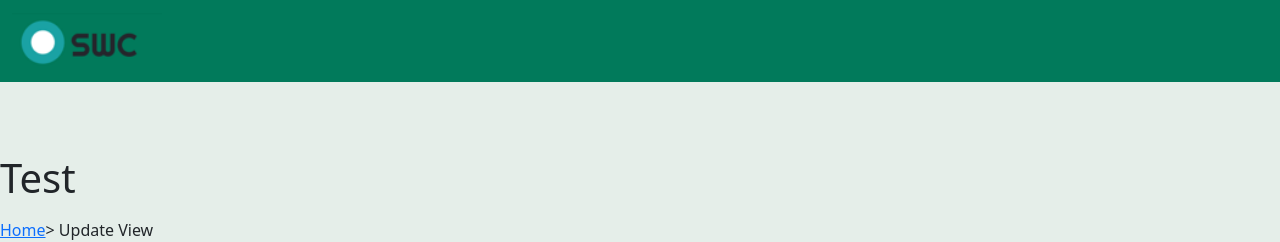
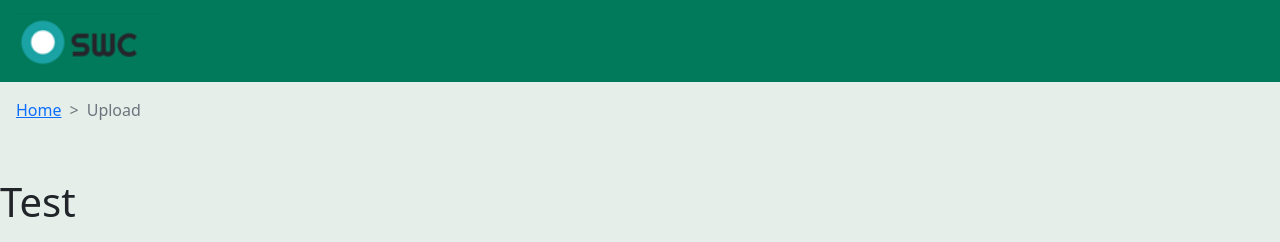
Before and after one commit to mTurner-beepboop/cs30-code-submission, a Django app: page /webapp/add/ in a window 1280 px wide. Shown: the top 242 px of the page. Run offline with Django 3.2, Linux system fonts and the light colour scheme.

Commit message:
Changed breadcrumbs to use bootstrap and incorprated it into base.

```diff
--- a/cs30_webapp/templates/webapp/add.html
+++ b/cs30_webapp/templates/webapp/add.html
@@ -3,6 +3,11 @@
 
 {% block title_block %}
 DBView
+{% endblock %}
+
+{% block navblock %}
+  <li class="breadcrumb-item"><a href="{% url 'webapp:home' %}">Home</a></li>
+  <li class="breadcrumb-item active" aria-current="page">Upload</li>
 {% endblock %}
 
 {% block body_block %}
@@ -14,10 +19,6 @@ DBView
   {% endfor %}
 </ul>
 
-<div class="nav">
-  <a class="nav" href="{% url 'webapp:home' %}"> Home </a>
-  > Update View
-</div>
 <div style='display: grid;  text-align: center; background-color: #E5EEE9'>
 
 
--- a/cs30_webapp/templates/webapp/base.html
+++ b/cs30_webapp/templates/webapp/base.html
@@ -12,7 +12,7 @@
 </head>
 
 
-<nav class="navbar navbar-light site-colour mb-5">
+<nav class="navbar navbar-light site-colour">
   <div class="container-fluid">
     <a class="navbar-brand" href="{% url 'webapp:home' %}">
       <img src="{% static '/images/logo.png' %}" alt="" width="150" >
@@ -24,6 +24,17 @@
     {% endif %}
   </div>
 </nav>
+
+
+<nav class ="p-3" style="--bs-breadcrumb-divider: '>';" aria-label="breadcrumb">
+  <ol class="breadcrumb">
+    {% block navblock %}
+    {% endblock %}
+  </ol>
+</nav>
+
+
+
 <body class="">
   {% block body_block %}
   {% endblock %}
--- a/cs30_webapp/templates/webapp/home.html
+++ b/cs30_webapp/templates/webapp/home.html
@@ -3,6 +3,10 @@
 
 {% block title_block %}
 Home
+{% endblock %}
+
+{% block navblock %}
+  <li class="breadcrumb-item active" aria-current="page"><a href="{% url 'webapp:home' %}">Home</a></li>
 {% endblock %}
 
 {% block body_block %}
@@ -14,7 +18,6 @@ Home
           {% for message in messages %}
             {{ message }}
           {% endfor %}
-
 
           {% if user.is_authenticated %}
 
```
Also changed, not shown: cs30_webapp/templates/webapp/dbview.html (+5 -5 lines), cs30_webapp/templates/webapp/edit.html (+5 -5 lines), cs30_webapp/templates/webapp/login.html (+5 -6 lines), cs30_webapp/templates/webapp/register.html (+5 -6 lines).
